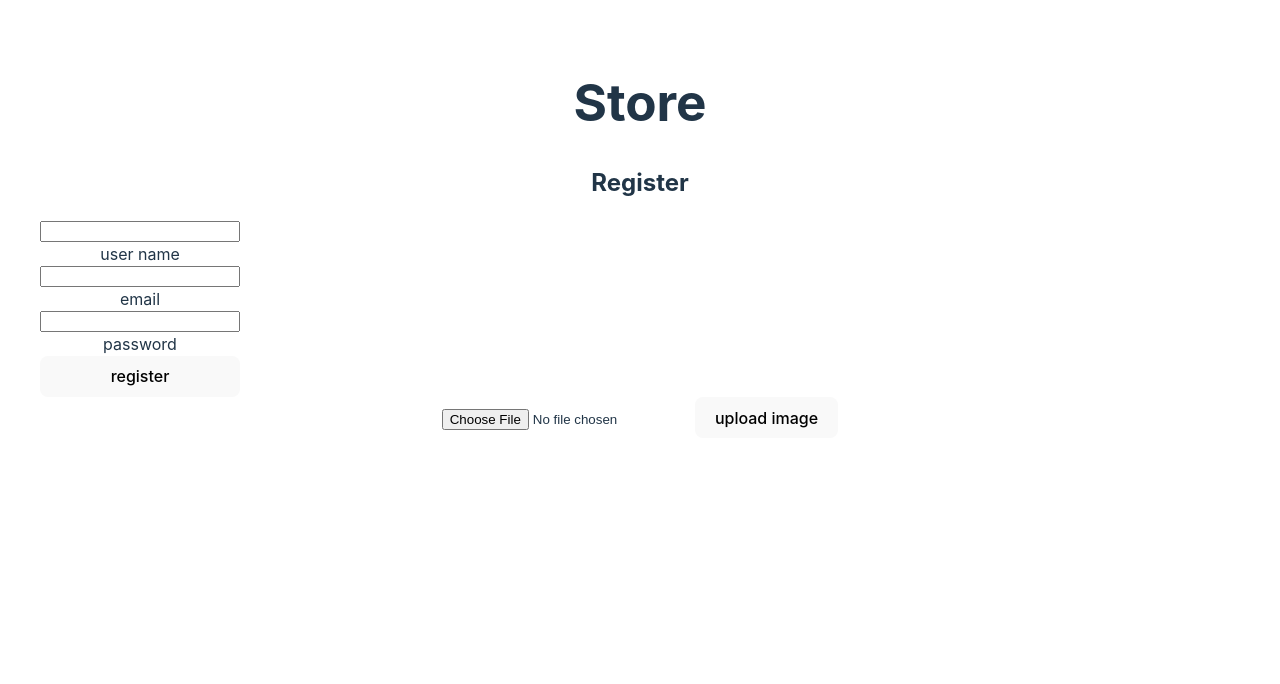
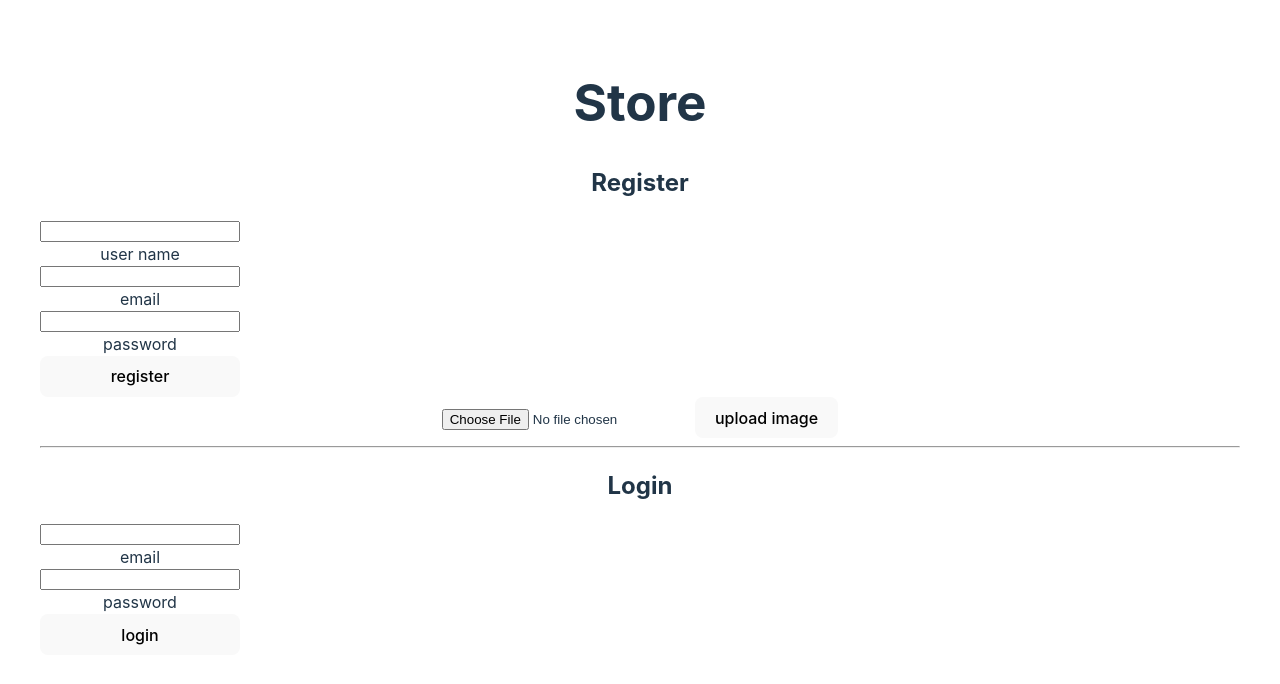
Before and after one commit to dIvashinin/project4mern, a React (Vite) app in the folder client/: page / in a window 1280 px wide. Shown: the top 684 px of the page. Built offline with nearby package versions, Linux system fonts and the light colour scheme.

Commit message:
started to front-end login

```diff
--- a/client/src/App.tsx
+++ b/client/src/App.tsx
@@ -1,5 +1,6 @@
 // import { useState } from 'react'
 
+import Login from "./views/Login";
 import Register from "./views/Register";
 
 // import './App.css'
@@ -11,6 +12,8 @@
     <>
      <h1>Store</h1>
      <Register/>
+     <hr />
+     <Login/>
     </>
   );
 }
--- a/client/src/views/Login.tsx
+++ b/client/src/views/Login.tsx
@@ -0,0 +1,30 @@
+import React from "react";
+
+function Login() {
+  return (
+    <div>
+      <h2>Login</h2>
+      <div>
+        <form className='input-form' action="">
+          <input
+            type="text"
+            name="email"
+            id="email"
+            // onChange={handleRegisterInput}
+          />
+          <label htmlFor="email">email</label>
+          <input
+            type="text"
+            name="password"
+            id="password"
+            //    onChange={handleRegisterInput}
+          />
+          <label htmlFor="password">password</label>
+          <button type="submit">login</button>
+        </form>
+      </div>
+    </div>
+  );
+}
+
+export default Login;
```
